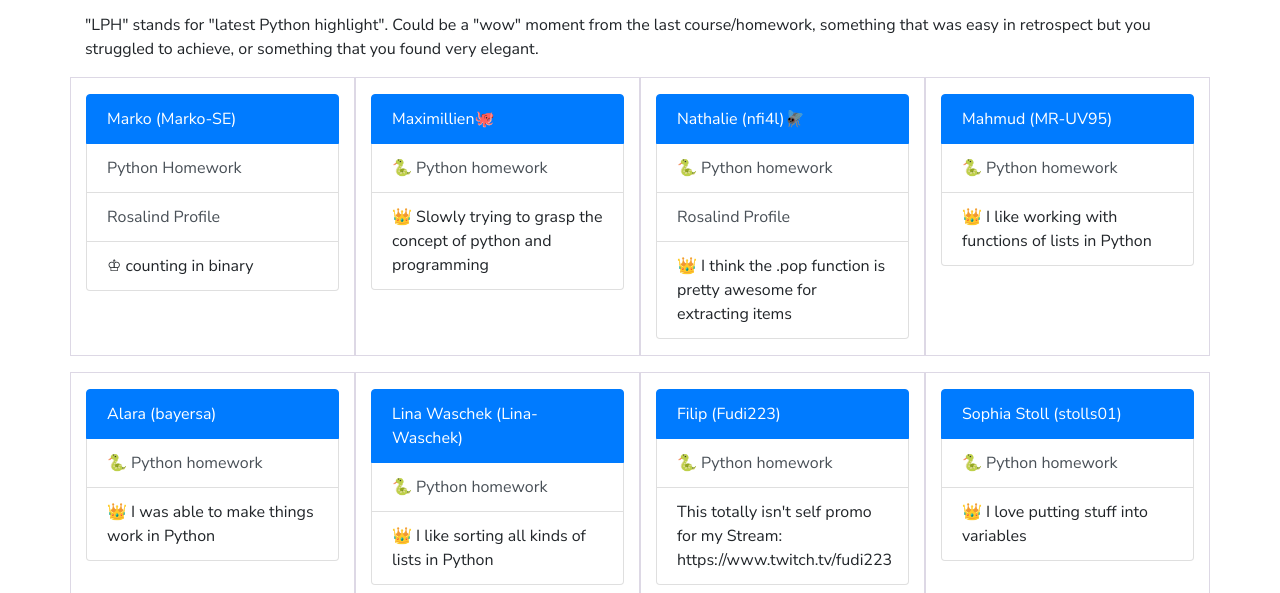
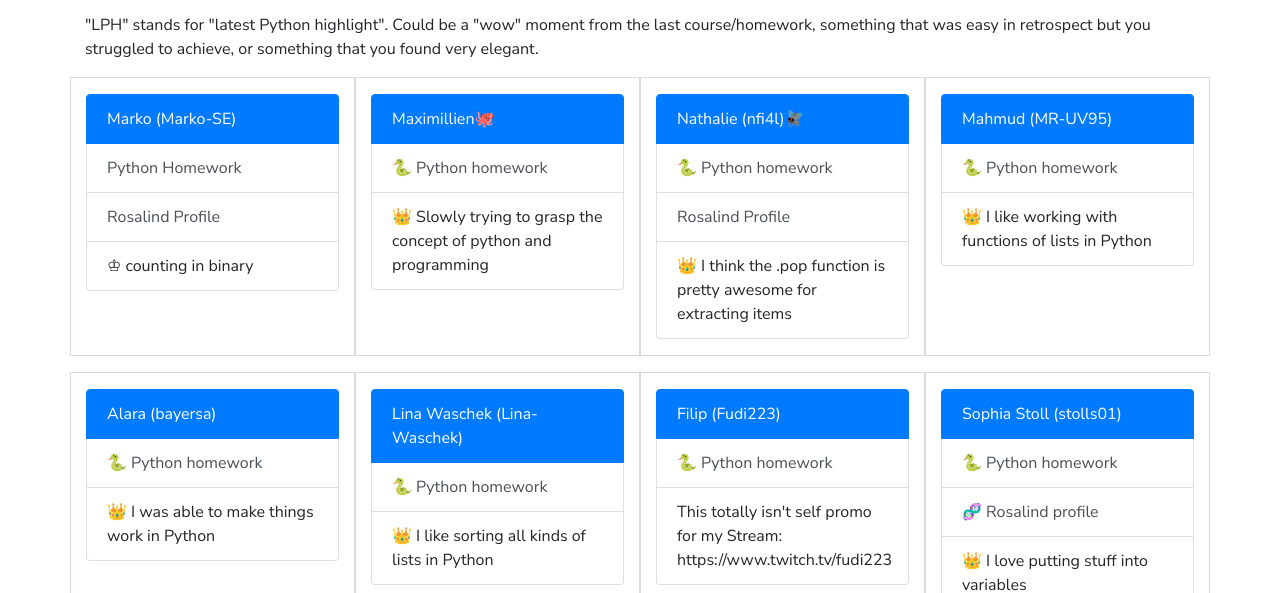
Before and after one commit to user123-ctrl/ue300160.github.io, a plain HTML site: page index.html in a window 1280 px wide. Shown: the part 207-800 px from the top of the page. Drawn offline with nearby package versions, Linux system fonts and the light colour scheme.

Commit message:
Add Sophia's Rosalind profile

```diff
--- a/index.html
+++ b/index.html
@@ -134,6 +134,7 @@
                         Stoll (stolls01) </a>
                     <a href="https://github.com/stolls01/python_homework"
                         class="list-group-item list-group-item-action"> 🐍 Python homework </a>
+                    <a href="https://rosalind.info/users/stolls01/" class="list-group-item list-group-item-action"> 🧬 Rosalind profile </a>
                     <a class="list-group-item list-group-item-action"> 👑 I love putting stuff into variables </a>
                 </div>
             </div>
```
